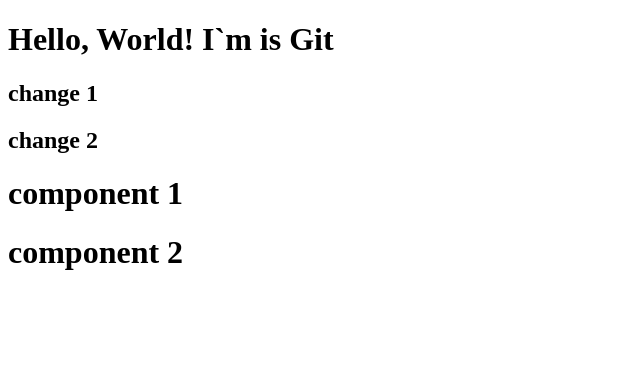
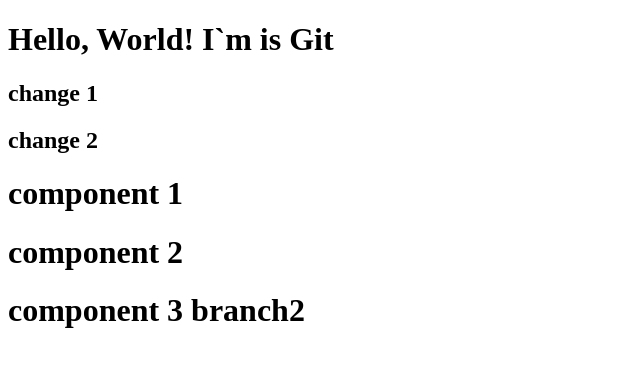
Before and after one commit to Yudytskyi/GitTest, a React (Create React App) app: page / in a window 1280 px wide. Shown: the top 366 px of the page, without its empty margins (0-640 px from the left). Built offline with nearby package versions, Linux system fonts and the light colour scheme.

Commit message:
Add comp3 in App

```diff
--- a/src/App.js
+++ b/src/App.js
@@ -1,5 +1,6 @@
 import Comp1 from './components/Comp1.js'
 import Comp2 from './components/Comp2.js'
+import Comp3 from './components/Comp3.js'
 
 function App() {
   return (
@@ -9,6 +10,7 @@ function App() {
     <h2>change 2</h2>
 <Comp1/>
 <Comp2/>
+<Comp3/>
     </>
   );
 }
--- a/src/components/Comp3.js
+++ b/src/components/Comp3.js
@@ -3,7 +3,7 @@ import React from 'react'
 const Comp3 = () => {
     return (
         <h1>
-            component 2
+            component 3 branch2
         </h1>
     )
 }
```
